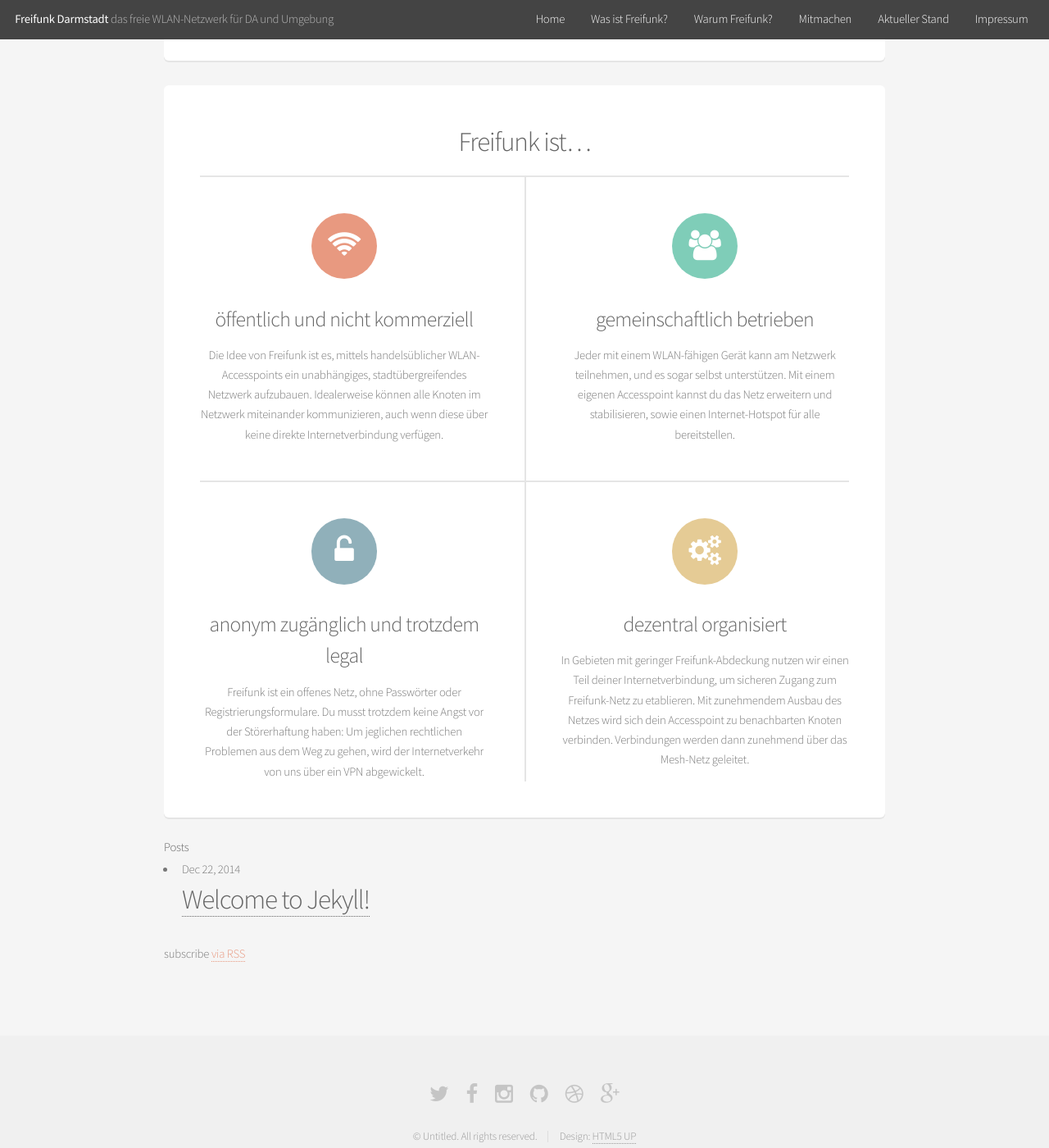
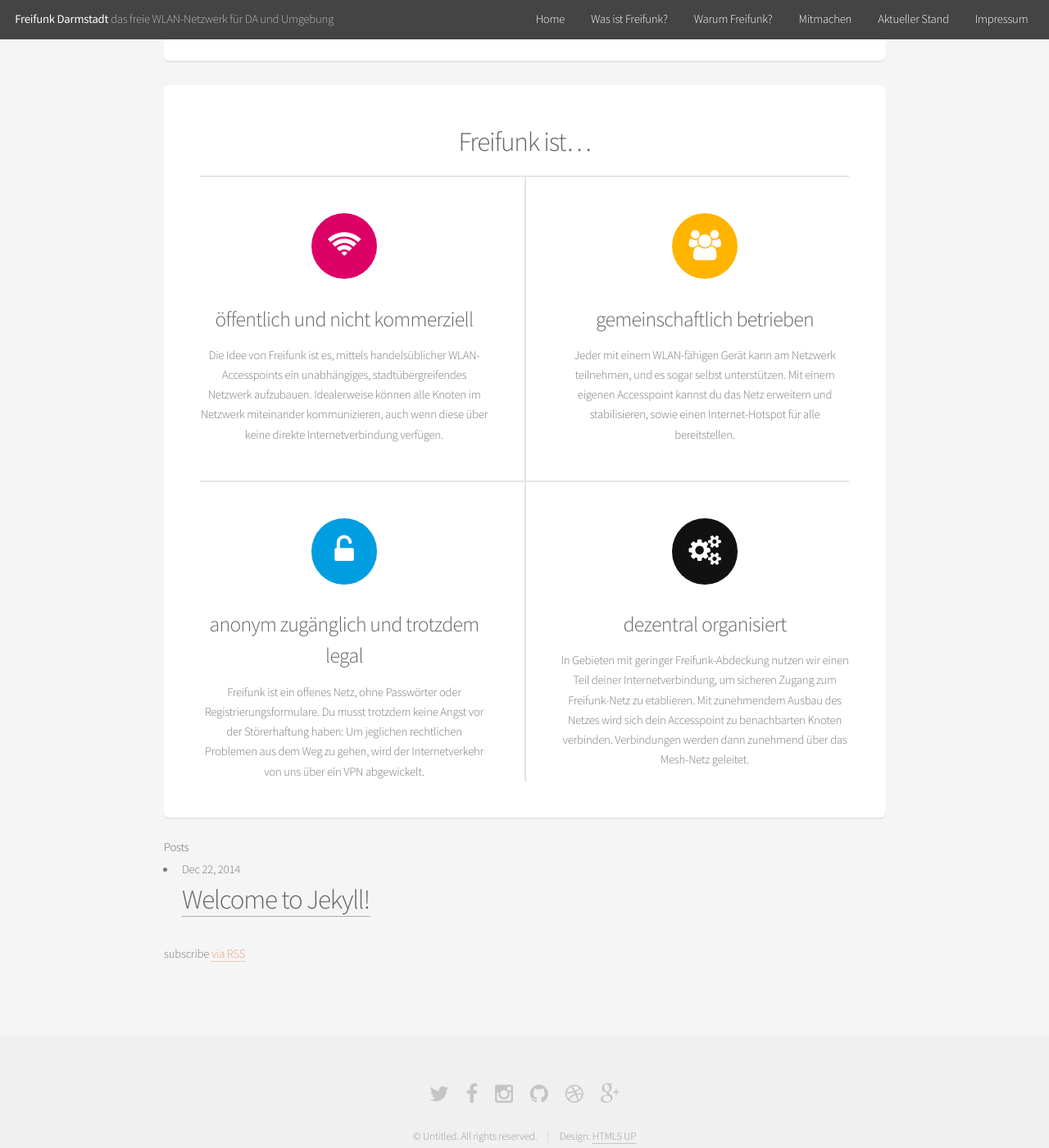
Before and after one commit to mdrenger/darmstadt.freifunk.net, a Jekyll site: the page built from pages/index.html, in a window 1280 px wide and 1400 px high, scrolled down 600 px. Shown: the whole window at 82% size. Built offline with Jekyll 4.4.1, drawn with Linux system fonts in a browser that asks for light colours.

Commit message:
manually changed the css file for testing

```diff
--- a/_sass/_vars.scss
+++ b/_sass/_vars.scss
@@ -38,7 +38,7 @@
 	$color-accent4-fg-bold:		#ffffff;
 	$color-accent4-fg-light:	mix($color-accent4-bg, #ffffff, 40%);
 
-	$color-accent5-bg:			#111;
+	$color-accent5-bg:			#111111;
 	$color-accent5-fg:			mix($color-accent5-bg, #ffffff, 25%);
 	$color-accent5-fg-bold:		#ffffff;
 	$color-accent5-fg-light:	mix($color-accent5-bg, #ffffff, 40%);
--- a/css/style.css
+++ b/css/style.css
@@ -563,22 +563,22 @@
 			}
 
 			.icon.major.accent2 {
-				background: #e89980;
+				background: #dc0067;
 				color: #ffffff;
 			}
 
 			.icon.major.accent3 {
-				background: #7fcdb8;
+				background: #ffb400;
 				color: #ffffff;
 			}
 
 			.icon.major.accent4 {
-				background: #90b0ba;
+				background: #009ee0;
 				color: #ffffff;
 			}
 
 			.icon.major.accent5 {
-				background: #e5cb95;
+				background: #111111;
 				color: #ffffff;
 			}
 
```
